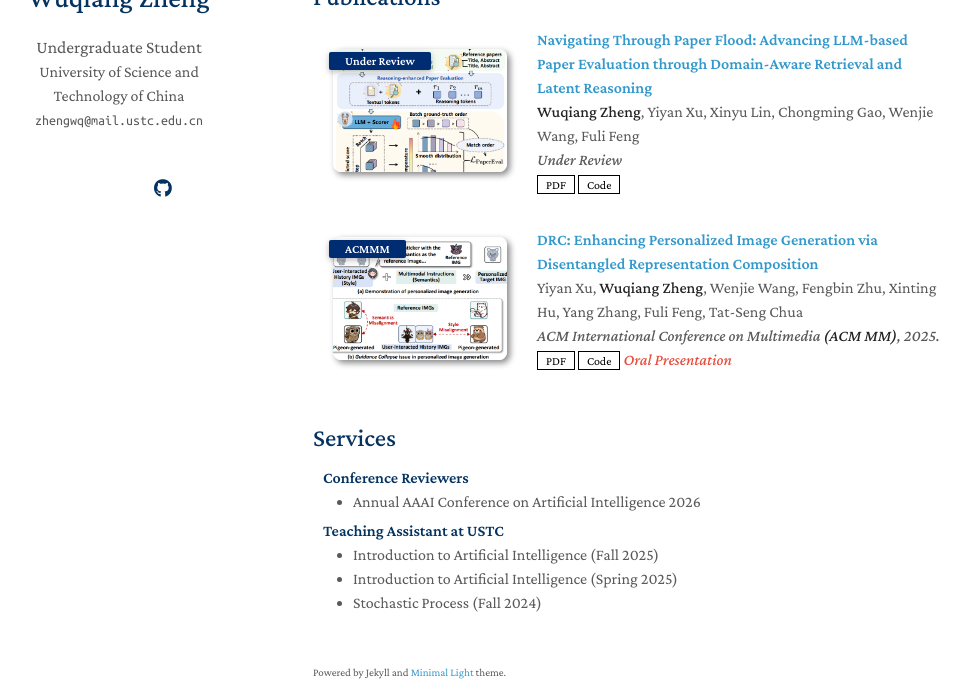
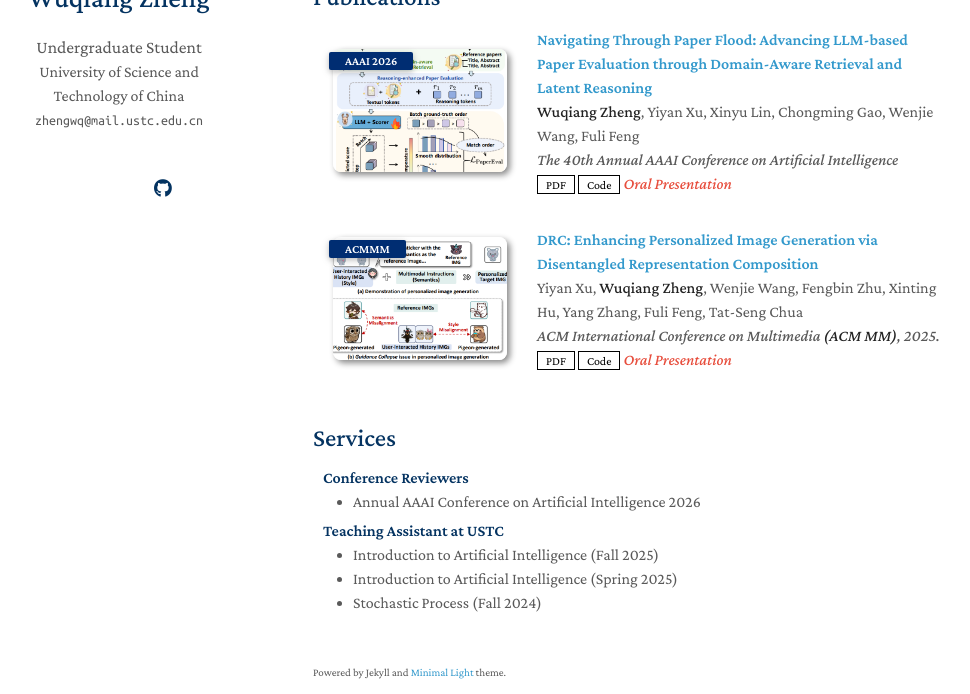
Before and after one commit to ZhengWwwq/ZhengWwwq.github.io, a Jekyll site: the page built from index.md, in a window 1280 px wide and 900 px high, scrolled down 1185 px, cut to the strip 206-900 px from the top of the window. Shown: the whole strip, without its empty margins (157-1127 px from the left). Built offline with Jekyll 4.4.1, drawn with Linux system fonts in a browser that asks for light colours; a style sheet for code colours, icons or effects is not loaded; our own code applies the rules of GitHub Pages for plain Markdown files.

Commit message:
Update publications.yml

```diff
--- a/_data/publications.yml
+++ b/_data/publications.yml
@@ -2,12 +2,12 @@ main:
 
   - title: "Navigating Through Paper Flood: Advancing LLM-based Paper Evaluation through Domain-Aware Retrieval and Latent Reasoning"
     authors: <strong>Wuqiang Zheng</strong>, Yiyan Xu, Xinyu Lin, Chongming Gao, Wenjie Wang, Fuli Feng
-    conference_short: Under Review
-    conference: Under Review
+    conference_short: AAAI 2026
+    conference: The 40th Annual AAAI Conference on Artificial Intelligence
     pdf: https://arxiv.org/pdf/2508.05129
     code: https://anonymous.4open.science/r/PaperEval-85D7
     image: ./assets/img/AAAI_PaperEval.png
-    # notes: Early Accept
+    notes: Oral Presentation
 
   - title: "DRC: Enhancing Personalized Image Generation via Disentangled Representation Composition"
     authors: Yiyan Xu, <strong>Wuqiang Zheng</strong>, Wenjie Wang, Fengbin Zhu, Xinting Hu, Yang Zhang, Fuli Feng, Tat-Seng Chua
```
